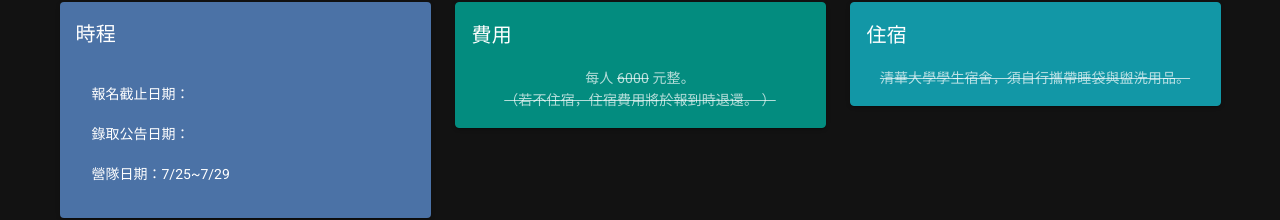
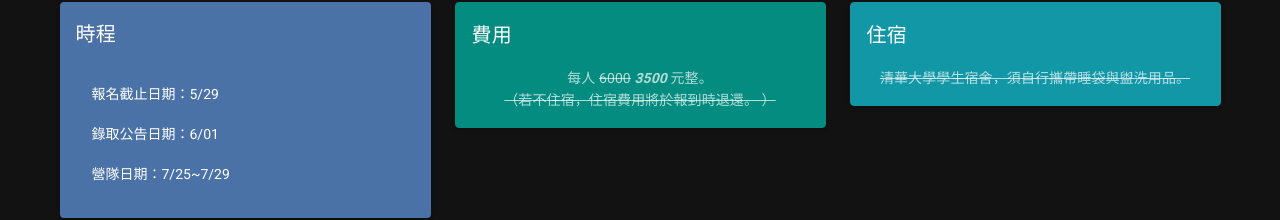
Before and after one commit to NTHUIONCamp/NTHUIONCamp.github.io, a Vue app: page / in a window 1280 px wide. Shown: the part 718-938 px from the top of the page. Built offline with nearby package versions, Linux system fonts and the light colour scheme.

Commit message:
Update some info

```diff
--- a/src/App.vue
+++ b/src/App.vue
@@ -85,7 +85,7 @@ export default {
       },
       {
         type: "phone",
-        url: "tel:+886-",
+        url: "tel:+886-902202710",
       },
     ],
   }),
--- a/src/components/IndexPage.vue
+++ b/src/components/IndexPage.vue
@@ -36,7 +36,7 @@
         <v-card elevation="2" outlined color="warning">
           <v-card-title>費用</v-card-title>
           <v-card-text>
-            每人 <s>6000</s> {{ price }} 元整。<br /><s>（若不住宿，住宿費用將於報到時退還。 ）</s>
+            每人 <del>6000</del> <strong><em>{{ price }}</em></strong> 元整。<br /><del>（若不住宿，住宿費用將於報到時退還。 ）</del>
           </v-card-text>
         </v-card>
       </v-col>
@@ -60,11 +60,11 @@ export default {
     brief:
       "對於初學程式設計感到迷惘嗎？或是在挑戰 APCS 或大大小小的程式設計比賽感到挫折呢？讓 IONCamp 透過連續五天密集且扎實的培訓課程，帶領你突破目前的困境吧！",
     dates: [
-      { text: "報名截止", date: "" },
-      { text: "錄取公告", date: "" },
+      { text: "報名截止", date: "5/29" },
+      { text: "錄取公告", date: "6/01" },
       { text: "營隊", date: "7/25~7/29" },
     ],
-    price: "",
+    price: "3500",
   }),
 };
 </script>
```
